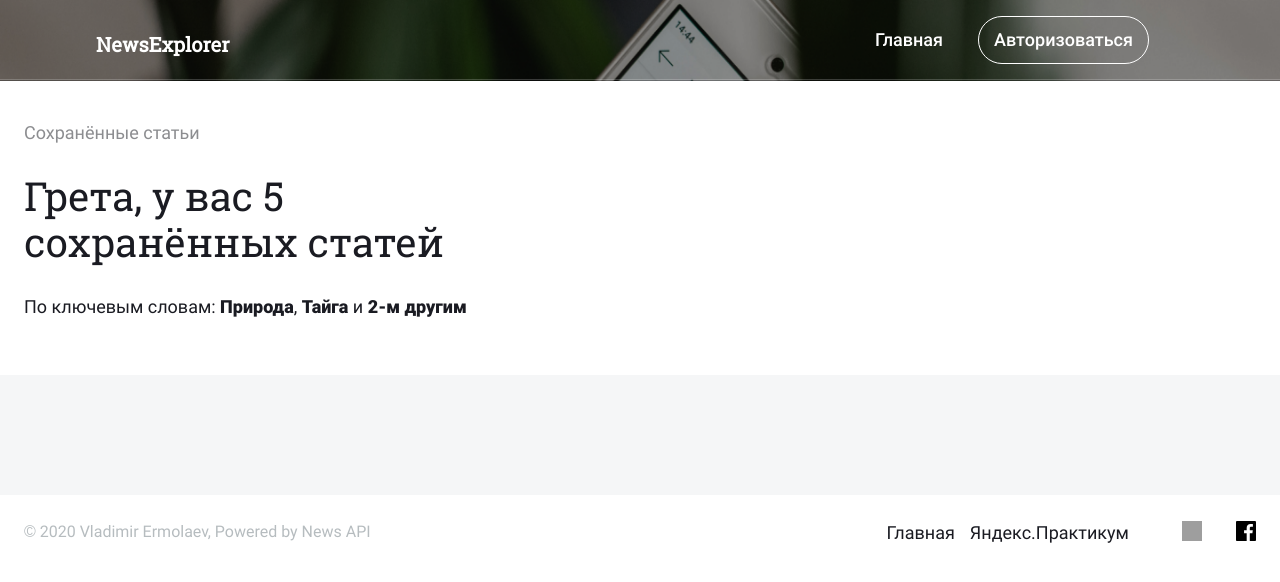
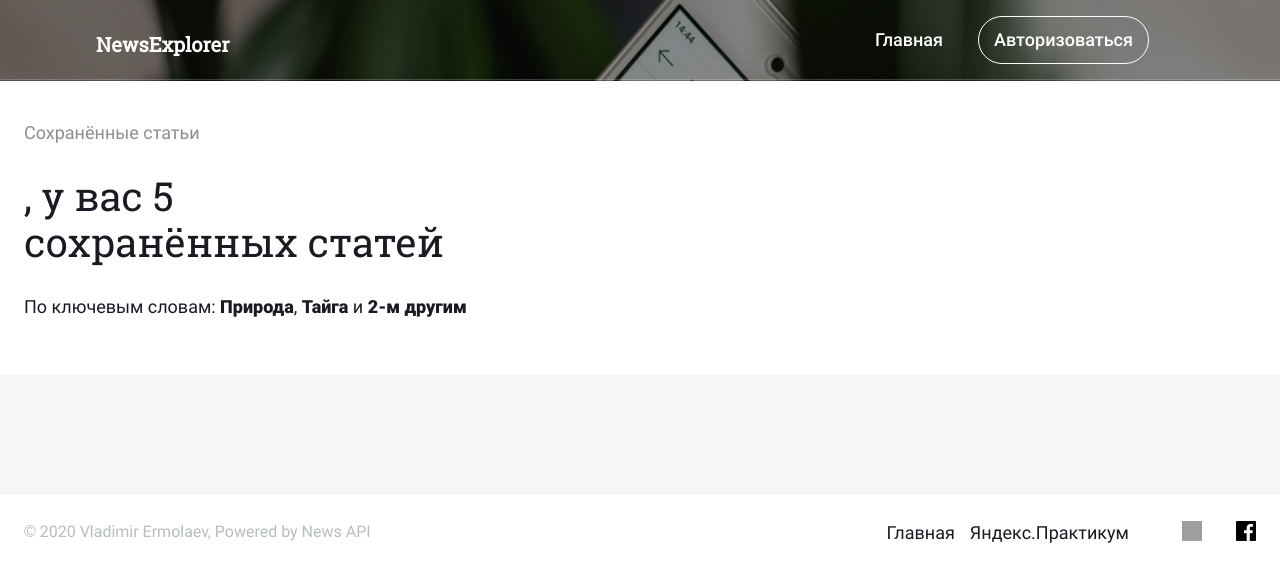
Before and after one commit to Vladimir-art/news-explorer-frontend, a React (Create React App) app: page /saved-news in a window 1280 px wide. Shown: the top 582 px of the page. Built offline with nearby package versions, Linux system fonts and the light colour scheme; grey boxes are pictures that could not be loaded.

Commit message:
change name seved-news

```diff
--- a/src/components/SavedNews/SavedNews.js
+++ b/src/components/SavedNews/SavedNews.js
@@ -2,14 +2,20 @@
 import React from 'react';
 import SavedNewsHeader from '../SavedNewsHeader/SavedNewsHeader';
 import NewsCardList from '../NewsCardList/NewsCardList';
+import { CurrentUserContext } from '../../context/CurrentUserContext';
 
 function SavedNews(props) {
 
+  const currentUser = React.useContext(CurrentUserContext);
+
   return (
     <main className="main">
-      <SavedNewsHeader />
+      <SavedNewsHeader
+        user={currentUser}
+      />
       <NewsCardList
         articles={props.articles}
+        isLoggedIn={props.isloggedIn}
       />
     </main>
   );
--- a/src/components/SavedNewsHeader/SavedNewsHeader.js
+++ b/src/components/SavedNewsHeader/SavedNewsHeader.js
@@ -1,11 +1,12 @@
+/* eslint-disable react/prop-types */
 import React from 'react';
 
-function SavedNewsHeader() {
+function SavedNewsHeader(props) {
   return (
     <section className="saved-articles">
       <div className="saved-articles__container">
         <p className="saved-articles__title">Сохранённые статьи</p>
-        <h1 className="saved-articles__greeting">Грета, у вас&nbsp;<span className="saved-articles__count">5</span> сохранённых статей</h1>
+        <h1 className="saved-articles__greeting">{props.user ? props.user.name : ''}, у вас&nbsp;<span className="saved-articles__count">5</span> сохранённых&nbsp;статей</h1>
         <p className="saved-articles__text">
           По ключевым словам:
           <span className="saved-articles__keyword">&nbsp;Природа</span>,
```
